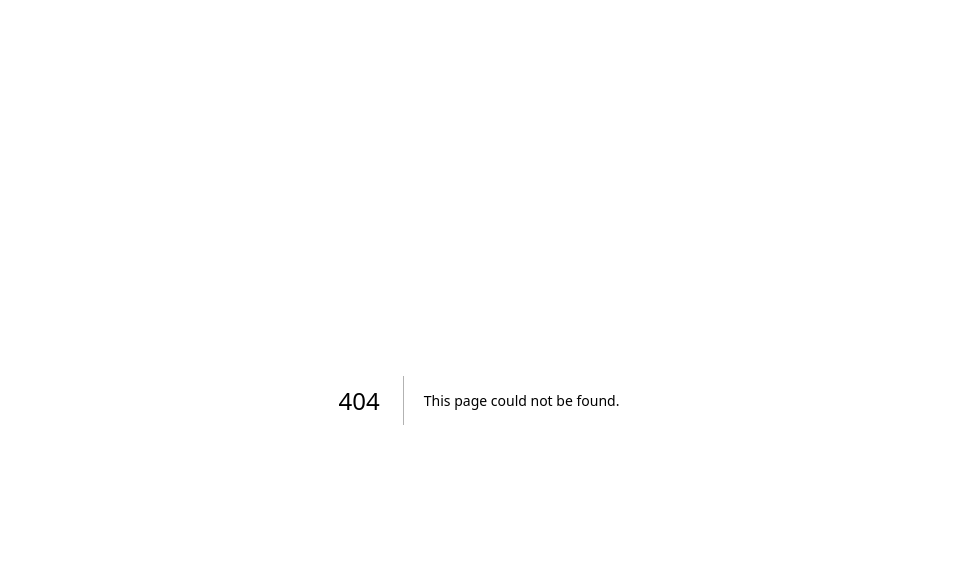
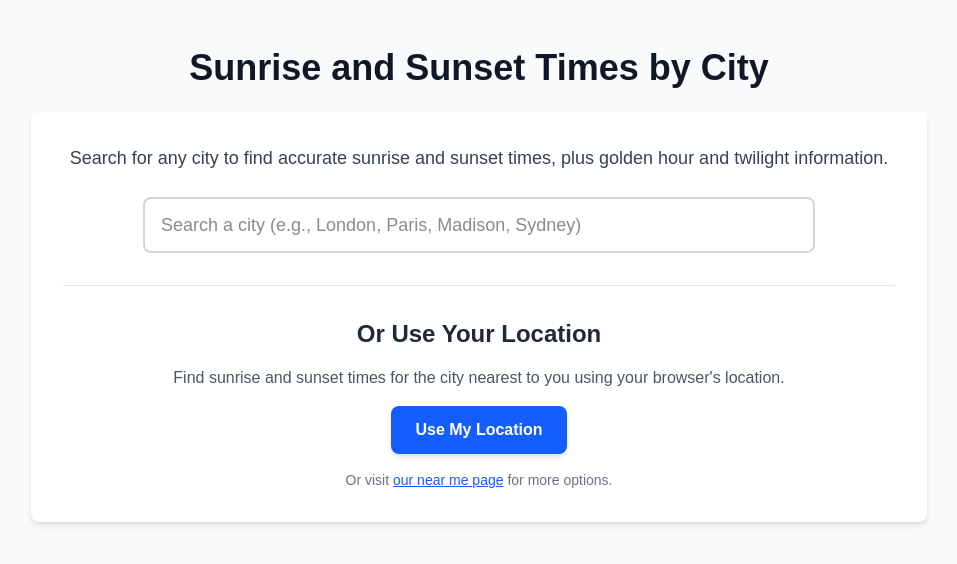
Before and after one commit to spenceragnew1-cloud/suntimestoday-v2, a Next.js app: page /sunrise-sunset in a window 1280 px wide. Before the commit this address had no page. Shown: the top 564 px of the page, without its empty margins (161-1118 px from the left). Built offline with nearby package versions, Linux system fonts and the light colour scheme.

Commit message:
Add sunrise-sunset search page to fix 404 error

```diff
--- /dev/null
+++ b/app/sunrise-sunset/page.tsx
@@ -0,0 +1,61 @@
+import { Metadata } from "next";
+import { CitySearchAutocomplete } from "@/components/CitySearchAutocomplete";
+import { NearMeButton } from "@/components/NearMeButton";
+import Link from "next/link";
+
+export const metadata: Metadata = {
+  title: "Sunrise & Sunset Times by City | SunTimesToday",
+  description: "Search for sunrise and sunset times in any city worldwide. Find accurate sun time data, golden hour, and twilight information for your location.",
+  alternates: {
+    canonical: "https://suntimestoday.com/sunrise-sunset",
+  },
+  openGraph: {
+    title: "Sunrise & Sunset Times by City | SunTimesToday",
+    description: "Search for sunrise and sunset times in any city worldwide.",
+    url: "https://suntimestoday.com/sunrise-sunset",
+    siteName: "SunTimesToday",
+    type: "website",
+  },
+  twitter: {
+    card: "summary",
+    title: "Sunrise & Sunset Times by City | SunTimesToday",
+    description: "Search for sunrise and sunset times in any city worldwide.",
+  },
+};
+
+export default function SunriseSunsetSearchPage() {
+  return (
+    <div className="min-h-screen bg-gray-50 py-12 px-4">
+      <main className="max-w-4xl mx-auto">
+        <h1 className="text-4xl font-bold mb-6 text-gray-900 text-center">
+          Sunrise and Sunset Times by City
+        </h1>
+
+        <div className="bg-white rounded-lg shadow-md p-8 mb-8">
+          <p className="text-lg text-gray-700 leading-relaxed mb-6 text-center">
+            Search for any city to find accurate sunrise and sunset times, plus golden hour and twilight information.
+          </p>
+
+          <div className="mb-8">
+            <CitySearchAutocomplete />
+          </div>
+
+          <div className="border-t border-gray-200 pt-8">
+            <h2 className="text-2xl font-semibold mb-4 text-gray-800 text-center">
+              Or Use Your Location
+            </h2>
+            <p className="text-gray-600 mb-4 text-center">
+              Find sunrise and sunset times for the city nearest to you using your browser&apos;s location.
+            </p>
+            <div className="flex justify-center">
+              <NearMeButton variant="primary" label="Use My Location" />
+            </div>
+            <p className="text-sm text-gray-500 mt-4 text-center">
+              Or visit <Link href="/sunrise-sunset/near-me" className="text-blue-600 hover:text-blue-800 underline">our near me page</Link> for more options.
+            </p>
+          </div>
+        </div>
+      </main>
+    </div>
+  );
+}
```
